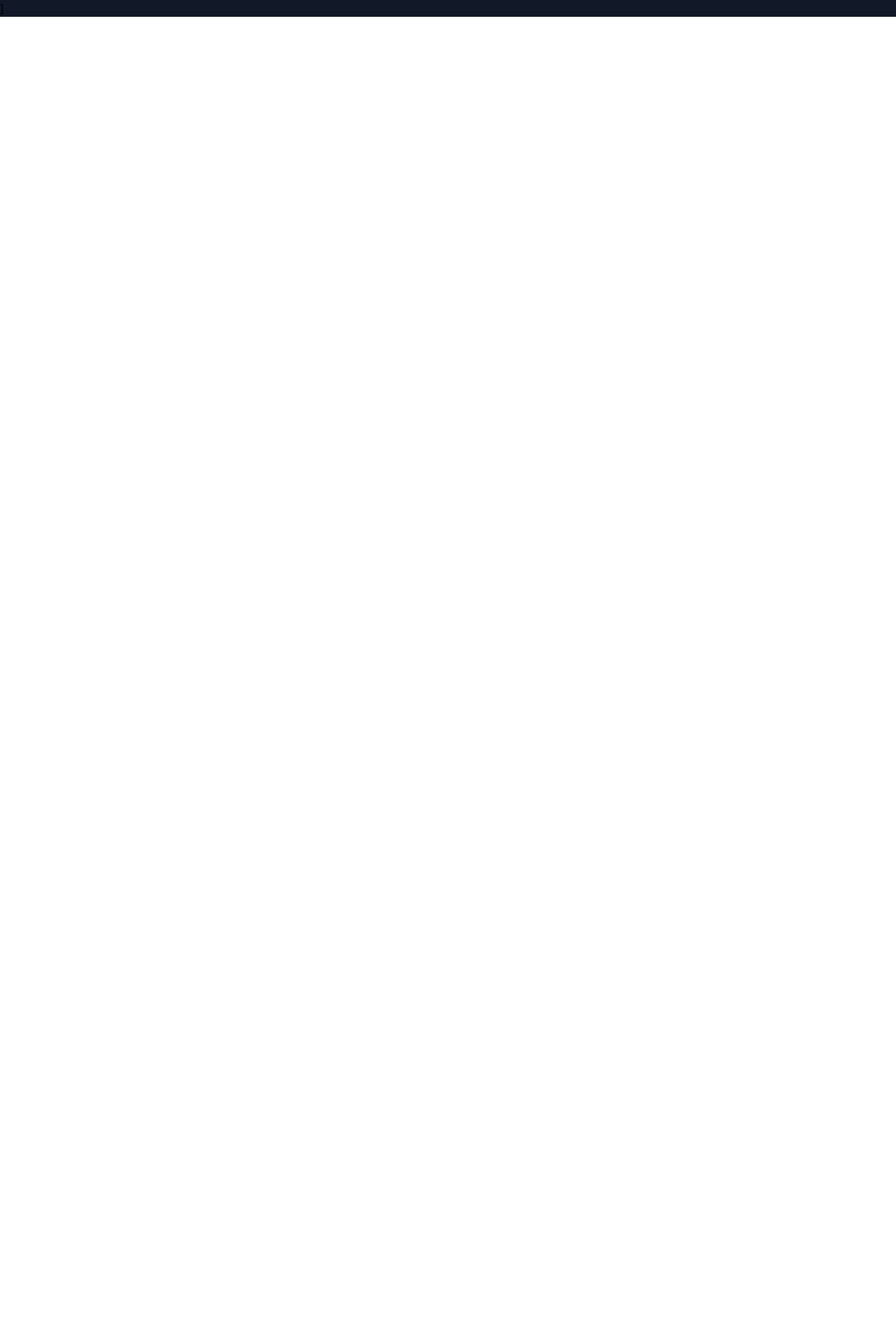
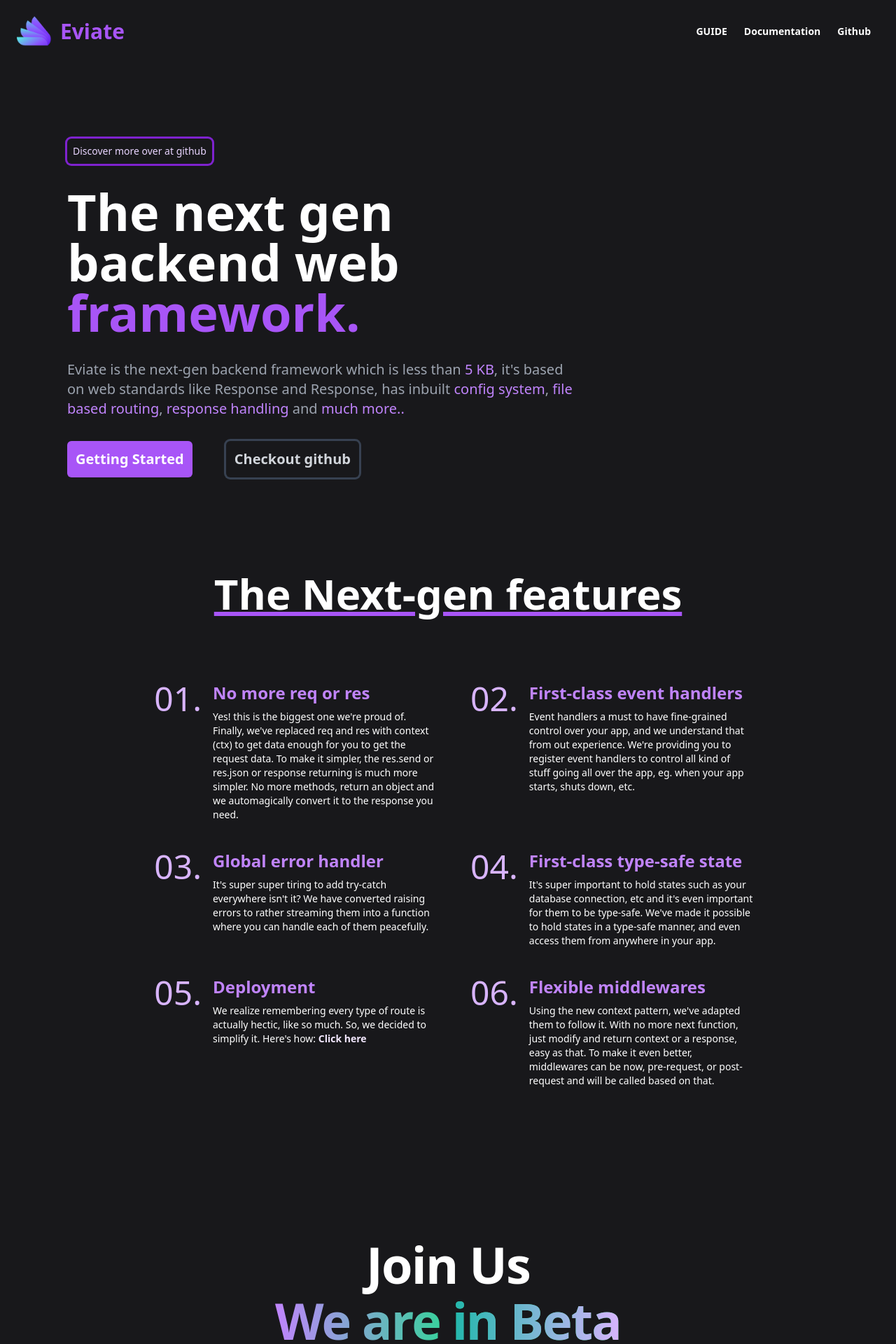
Before and after one commit to eviatejs/eviatejs.org, a Next.js app: page / in a window 1280 px wide. Shown: the top 1920 px of the page at 70% size. Before the commit the page ends 800 px from the top, so only its background shows below. Built offline with nearby package versions, Linux system fonts and the light colour scheme.

Commit message:
feat: landing page done

```diff
--- /dev/null
+++ b/components/Features.tsx
@@ -0,0 +1,62 @@
+export default function Features() {
+    return (
+        <div className="flex flex-col p-12 pt-6">
+
+<div className="p-4 text-gray-600">
+
+  <div className="flex justify-center items-center flex-col">
+    <div className="text-6xl underline text-white decoration-purple-500 font-bold pb-24">The Next-gen features</div>
+	<ul className="grid place-content-center sm:grid-cols-2 gap-8">
+		<li className="flex">
+			<div className="px-4 text-5xl font-extralight text-purple-300">01.</div>
+			<div>
+				<div className="text-2xl font-bold text-purple-400">No more req or res</div>
+				<p className="max-w-xs py-2 text-sm text-white">Yes! this is the biggest one we're proud of. Finally, we've replaced req and res with context (ctx) to get data enough for you to get the request data. To make it simpler, the res.send or res.json or response returning is much more simpler. No more methods, return an object and we automagically convert it to the response you need.</p>
+			</div>
+		</li>
+		<li className="flex">
+			<div className="px-4 text-5xl font-extralight text-purple-300">02.</div>
+			<div>
+				<div className="text-2xl font-bold text-purple-400">First-class event handlers</div>
+				<p className="max-w-xs py-2 text-sm text-white">Event handlers a must to have fine-grained control over your app, and we understand that from out experience. We're providing you to register event handlers to control all kind of stuff going all over the app, eg. when your app starts, shuts down, etc.
+				</p>
+			</div>
+		</li>
+		<li className="flex">
+			<div className="px-4 text-5xl font-extralight text-purple-300">03.</div>
+			<div>
+				<div className="text-2xl font-bold text-purple-400">Global error handler</div>
+				<p className="max-w-xs py-2 text-sm text-white">It's super super tiring to add try-catch everywhere isn't it? We have converted raising errors to rather streaming them into a function where you can handle each of them peacefully.
+				</p>
+			</div>
+		</li>
+		<li className="flex">
+			<div className="px-4 text-5xl font-extralight text-purple-300">04.</div>
+			<div>
+				<div className="text-2xl font-bold text-purple-400">First-class type-safe state</div>
+				<p className="max-w-xs py-2 text-sm text-white">It's super important to hold states such as your database connection, etc and it's even important for them to be type-safe. We've made it possible to hold states in a type-safe manner, and even access them from anywhere in your app.
+				</p>
+			</div>
+		</li>
+		<li className="flex">
+			<div className="px-4 text-5xl font-extralight text-purple-300">05.</div>
+			<div>
+				<div className="text-2xl font-bold text-purple-400">Deployment</div>
+				<p className="max-w-xs py-2 text-sm text-white">We realize remembering every type of route is actually hectic, like so much. So, we decided to simplify it. Here's how: <span className="text-purple-100 font-bold"><a href="">Click here</a></span>
+				</p>
+			</div>
+		</li>
+        <li className="flex">
+			<div className="px-4 text-5xl font-extralight text-purple-300">06.</div>
+			<div>
+				<div className="text-2xl font-bold text-purple-400">Flexible middlewares</div>
+				<p className="max-w-xs py-2 text-sm text-white"> Using the new context pattern, we've adapted them to follow it. With no more next function, just modify and return context or a response, easy as that. To make it even better, middlewares can be now, pre-request, or post-request and will be called based on that.
+				</p>
+			</div>
+		</li>
+	</ul>
+    </div>
+</div>
+        </div>
+    )
+}
--- /dev/null
+++ b/components/Hero.tsx
@@ -0,0 +1,19 @@
+export default function Hero() {
+    return (
+        <div className="flex flex-col pl-4 pr-4 pt-24 pb-24 md:p-24">
+          <div className="py-2 px-2 text-sm md:text-md ring w-fit ring-purple-700 text-purple-200 rounded-md hover:bg-purple-900 hover:ring-purple-500 ">Discover more over at github</div>
+          <div className="w-full text-5xl md:text-7xl text-white font-bold md:w-2/3 pt-8 ">The next gen backend web <span className="text-purple-500">framework.</span> </div>
+          <div className="w-full text-xl md:w-2/3 pt-8  text-gray-400">
+          Eviate is the next-gen backend framework which is less than <span className="text-purple-400">5 KB</span>, it's based on web standards like Response and Response, has inbuilt
+          <span className="text-purple-400"> config system</span>,
+          <span className="text-purple-400"> file based routing</span>,
+          <span className="text-purple-400"> response handling</span> and
+          <span className="text-purple-400"> much more..</span>
+          </div>
+          <div className="pt-8 flex flex-row space-x-12">
+             <div className="bg-purple-500 text-md hover:bg-purple-900 text-white py-2 px-2 md:py-3 md:px-3 font-bold rounded-md md:text-xl ">Getting Started</div>
+             <div className=" text-gray-300 text-md ring ring-gray-700 hover:text-gray-100 md:py-3 md:px-3 py-2 px-2 rounded-md font-bold md:text-xl ">Checkout github</div>
+          </div>
+        </div>
+    )
+}
--- /dev/null
+++ b/components/Navbar.tsx
@@ -0,0 +1,64 @@
+import { useState } from "react";
+import Image from "next/image";
+import logo from "../public/logo.png"
+import {HiMenuAlt4} from "react-icons/hi"
+export default function Navbar() {
+  const [navbarOpen, setNavbarOpen] = useState(false);
+  return (
+    <>
+      <nav className="relative flex flex-wrap items-center justify-between px-2 py-3 bg-transparent mb-3">
+        <div className="container px-4 mx-auto flex flex-wrap items-center justify-between">
+          <div className="w-full relative flex justify-between lg:w-auto lg:static lg:block lg:justify-start">
+            <a
+              className="text-sm flex justify-center items-center font-bold leading-relaxed space-x-3 mr-4 py-2 whitespace-nowrap  text-white"
+              href="#pablo"
+            >
+             <Image src= {logo} height={50} width={50} /> <span className="text-3xl text-purple-500 "> Eviate </span>
+            </a>
+            <button
+              className="text-white cursor-pointer text-xl leading-none px-3 py-1 border border-solid border-transparent rounded bg-transparent block lg:hidden outline-none focus:outline-none"
+              type="button"
+              onClick={() => setNavbarOpen(!navbarOpen)}
+            >
+              <HiMenuAlt4 height={500} width={25}/>
+            </button>
+          </div>
+          <div
+            className={
+              "lg:flex flex-grow items-center" +
+              (navbarOpen ? " flex" : " hidden")
+            }
+            id="example-navbar-danger"
+          >
+            <ul className="flex flex-col lg:flex-row list-none lg:ml-auto">
+              <li className="nav-item">
+                <a
+                  className="px-3 text-sm py-2 flex items-center  uppercase font-bold leading-snug text-white hover:opacity-75"
+                  href="#pablo"
+                >
+                Guide
+                </a>
+              </li>
+              <li className="nav-item">
+                <a
+                  className="px-3 py-2 flex items-center text-sm  font-bold leading-snug text-white hover:opacity-75"
+                  href="#pablo"
+                >
+                 Documentation
+                </a>
+              </li>
+              <li className="nav-item">
+                <a
+                  className="px-3 py-2 flex items-center text-sm  font-bold leading-snug text-white hover:opacity-75"
+                  href="#pablo"
+                >
+                Github
+                </a>
+              </li>
+            </ul>
+          </div>
+        </div>
+      </nav>
+    </>
+  );
+}
--- /dev/null
+++ b/components/footer.tsx
@@ -0,0 +1,44 @@
+import Image from "next/image"
+import logo from "../public/logo.png"
+export default function Footer() {
+    return (
+   <div>
+<section className="pt-12">
+       <div
+            className="max-w-lg px-4 pt-24 py-8 mx-auto text-left md:max-w-none md:text-center"
+          >
+            <h1
+              className="font-extrabold leading-10 tracking-tight  text-white text-center sm:leading-none md:text-6xl text-4xl lg:text-7xl"
+            >
+              <span className="inline md:block">Join Us</span>
+              <span
+                className=" mt-2 bg-clip-text text-transparent bg-gradient-to-r from-purple-400 via-emerald-400 to-green-500 md:inline-block"
+              > We are<span className="bg-clip-text text-transparent bg-gradient-to-r from-teal-500 via-cyon-400 to-purple-300"> in Beta</span> </span>
+            </h1>
+            <div
+              className="mx-auto rounded-lg font-black mt-5 text-zinc-400 md:mt-12 md:max-w-lg text-center lg:text-lg"
+            >
+              <button className="bg-tkb border text-sm text-white py-3 px-7 rounded-full">
+              Check-us out
+              </button>
+            </div>
+          </div>
+  </section>
+
+<hr className="text-white mx-5" />
+  <footer className="bg-black pb-5">
+  <div className="max-w-screen-xl px-4 pt-8 mx-auto sm:px-6 lg:px-8">
+    <div className="sm:flex sm:items-center sm:justify-between">
+      <div className="flex justify-center text-teal-300 sm:justify-start">
+     <Image className="rounded-full" src={logo} width={40} height={40} />
+      </div>
+
+      <p className="mt-4 text-sm text-center text-gray-400 lg:text-right lg:mt-0">
+        MIT License @Eviatejs
+      </p>
+    </div>
+  </div>
+</footer>
+</div>
+    )
+}
--- a/package.json
+++ b/package.json
@@ -11,7 +11,8 @@
   "dependencies": {
     "next": "12.3.1",
     "react": "18.2.0",
-    "react-dom": "18.2.0"
+    "react-dom": "18.2.0",
+    "react-icons": "^4.4.0"
   },
   "devDependencies": {
     "@types/node": "18.7.18",
--- a/pages/index.tsx
+++ b/pages/index.tsx
@@ -1,16 +1,22 @@
 import type { NextPage } from 'next'
 import Head from 'next/head'
+import Features from '../components/Features'
+import Footer from '../components/footer'
+import Hero from '../components/Hero'
+import Navbar from '../components/Navbar'
 
 const Home: NextPage = () => {
   return (
-    <div className='min-h-scren min-w-full  bg-gray-900 '>
+    <div className='min-h-scren min-w-full  bg-[#18181B] '>
       <Head>
         <title>Eviatejs</title>
         <meta name="description" content="The next-gen backend frameworl" />
         <link rel="icon" href="/favicon.ico" />
       </Head>
-  ]
-
+  <Navbar/>
+    <Hero/>
+    <Features/>
+    <Footer/>
     </div>
   )
 }
```
Also changed, not shown: 1 other file (tests, documents, lock files or other folders).
